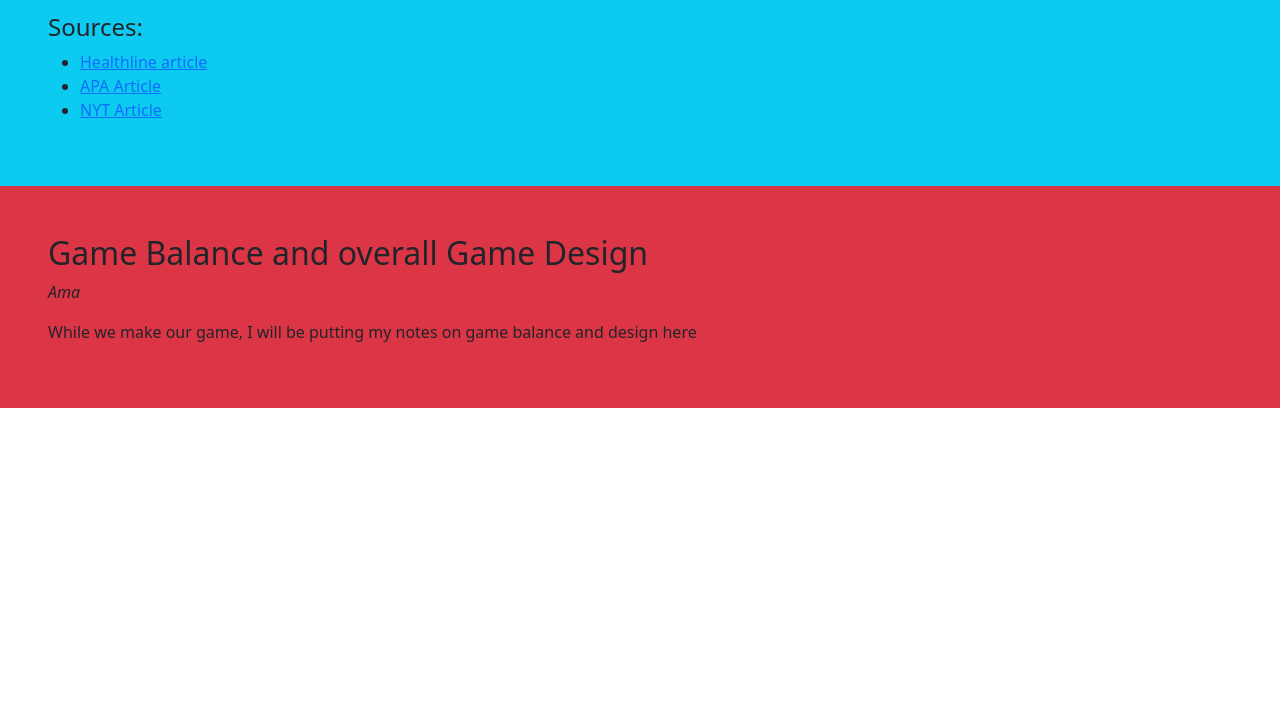
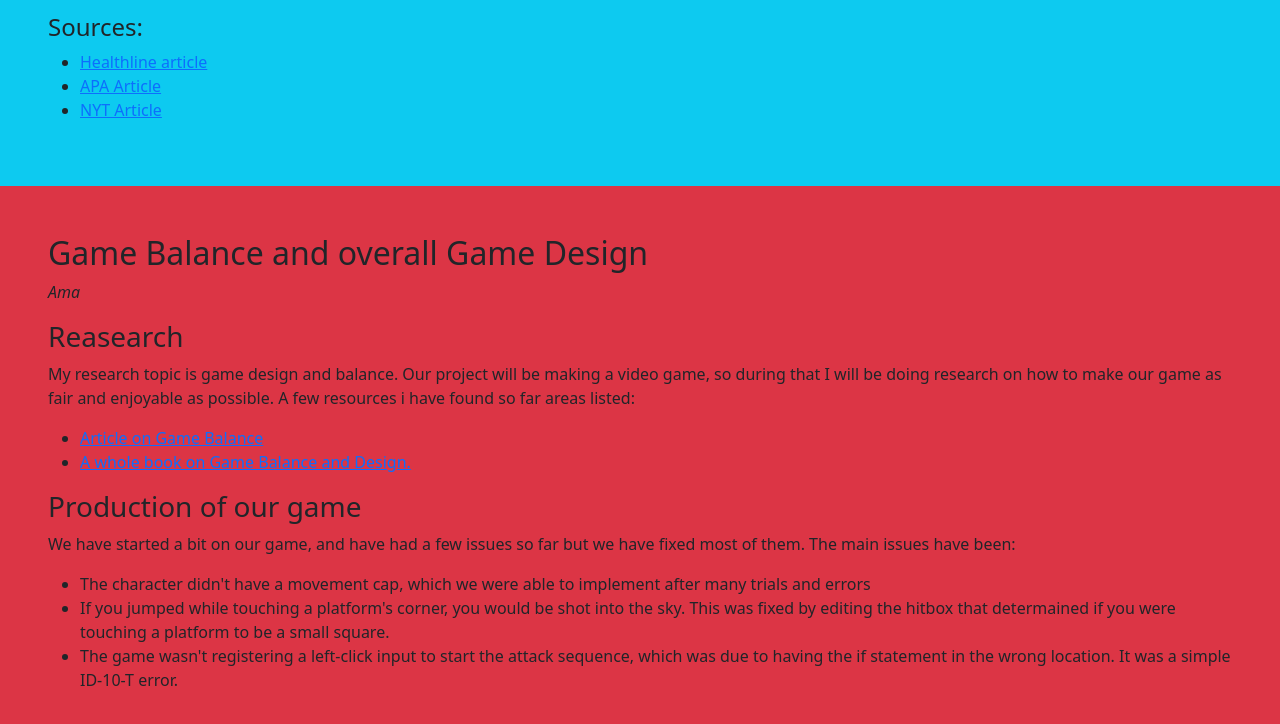
Before and after one commit to Inner-Demons/Website, a plain HTML site: page ResearchC.html in a window 1280 px wide. Shown: the part 1212-1936 px from the top of the page. Before the commit the page ends 1620 px from the top, so only its background shows below. Drawn offline with nearby package versions, Linux system fonts and the light colour scheme.

Commit message:
ama's edits

```diff
--- a/ResearchC.html
+++ b/ResearchC.html
@@ -81,7 +81,20 @@
 
       <p></p>
 
-      <p>While we make our game, I will be putting my notes on game balance and design here</p>
+      <h3>Reasearch</h3>
+      <p>My research topic is game design and balance. Our project will be making a video game, so during that I will be doing research on how to make our game as fair and enjoyable as possible. A few resources i have found so far areas listed:</p>
+      <ul>
+        <li><a href="https://ecampusontario.pressbooks.pub/gamedesigndevelopmenttextbook/chapter/game-balancing/">Article on Game Balance</a></li>
+        <li><a href="https://digital.lib.washington.edu/researchworks/bitstream/handle/1773/22797/Jaffe_washington_0250E_11528.pdf?sequence=1&isAllowed=y">A whole book on Game Balance and Design.</a></li>
+      </ul>
+
+      <h3>Production of our game</h3>
+      <p>We have started a bit on our game, and have had a few issues so far but we have fixed most of them.  The main issues have been:</p>
+      <ul>
+        <li>The character didn't have a movement cap, which we were able to implement after many trials and errors</li>
+        <li>If you jumped while touching a platform's corner, you would be shot into the sky. This was fixed by editing the hitbox that determained if you were touching a platform to be a small square.</li>
+        <li>The game wasn't registering a left-click input to start the attack sequence, which was due to having the if statement in the wrong location. It was a simple ID-10-T error.</li>
+      </ul>
     </div>
 
     <script src="https://cdn.jsdelivr.net/npm/bootstrap@5.2.1/dist/js/bootstrap.bundle.min.js" integrity="sha384-u1OknCvxWvY5kfmNBILK2hRnQC3Pr17a+RTT6rIHI7NnikvbZlHgTPOOmMi466C8" crossorigin="anonymous"></script>
```
